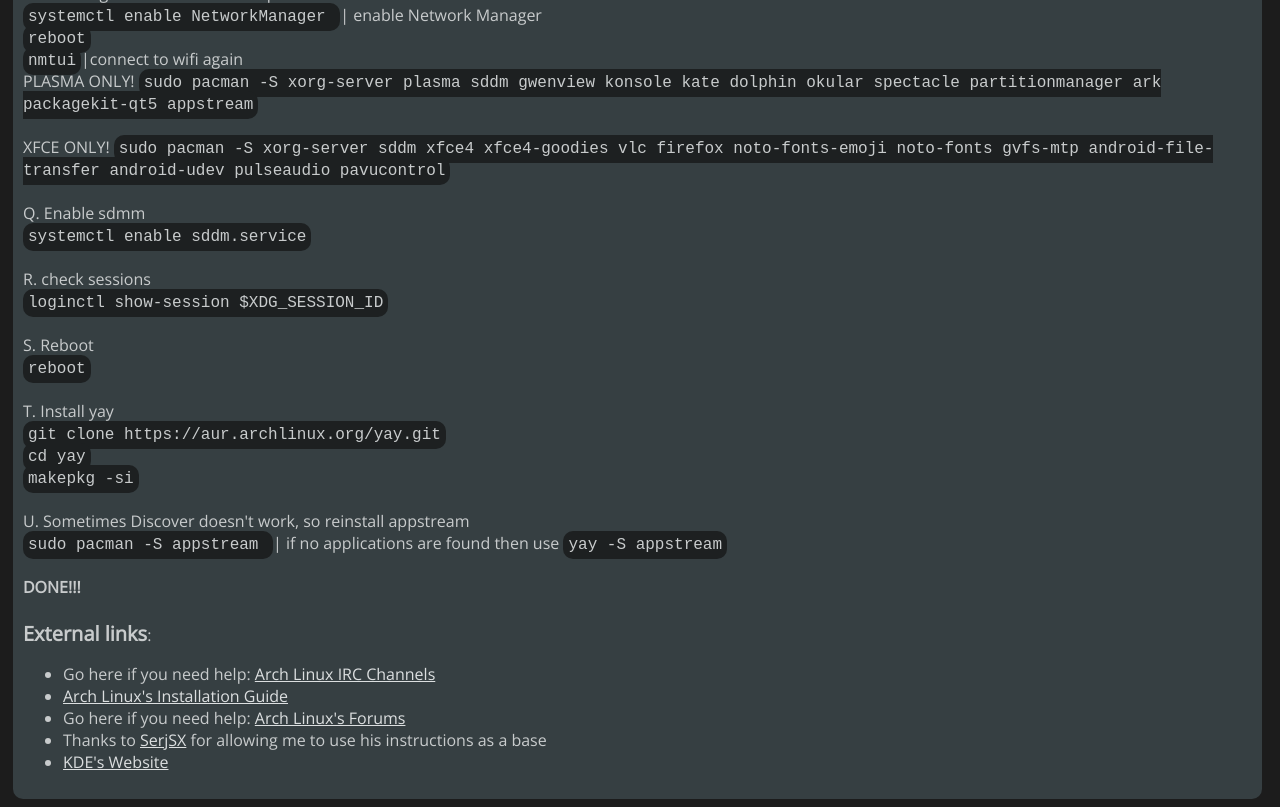
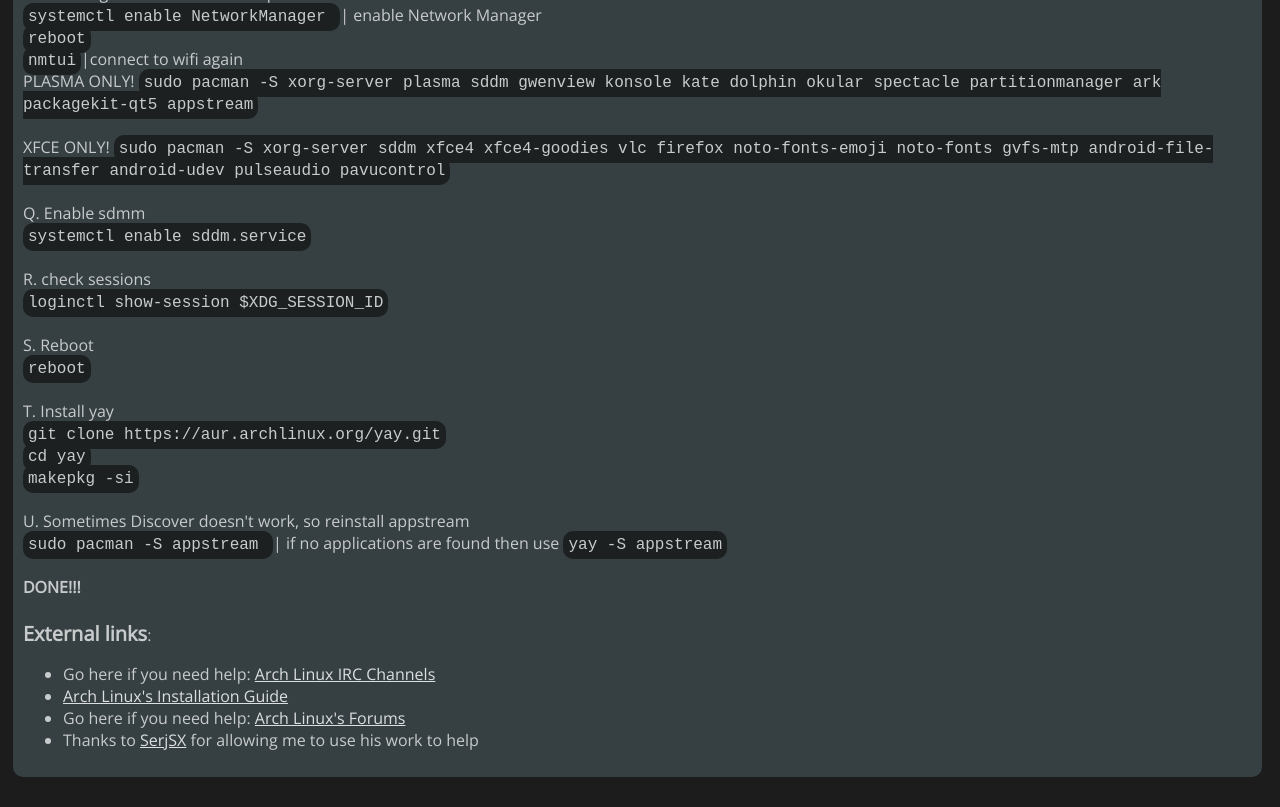
Before and after one commit to tanksrop/arch-install, a plain HTML site: page index.html in a window 1280 px wide. Shown: the part 1984-2791 px from the top of the page. After the commit the page ends 2769 px from the top, so only its background shows below. Drawn offline with nearby package versions, Linux system fonts and the light colour scheme; a small style sheet from the web is missing.

Commit message:
Update index.html

```diff
--- a/index.html
+++ b/index.html
@@ -130,8 +130,7 @@
 <li>Go here if you need help: <a href="https://wiki.archlinux.org/index.php/Arch_IRC_channels" target="_blank">Arch Linux IRC Channels</a></li>
 <li><a href="https://wiki.archlinux.org/index.php/Installation_guide" target="_blank">Arch Linux's Installation Guide</a></li>
 <li>Go here if you need help: <a href="https://bbs.archlinux.org/" target="_blank">Arch Linux's Forums</a></li>
-<li>Thanks to <a href="https://serjsx.github.io/homepage/" target="_blank">SerjSX</a> for allowing me to use his instructions as a base</li>
-<li><a href="https://kde.org/" target="_blank">KDE's Website</a></li>
+<li>Thanks to <a href="https://serjsx.github.io/homepage/" target="_blank">SerjSX</a> for allowing me to use his work to help</li>
 </ul>
 
     </div>
```
